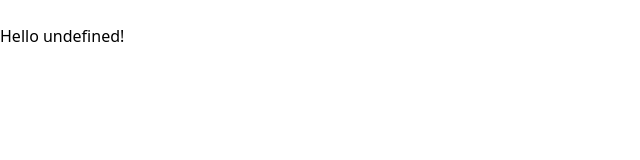
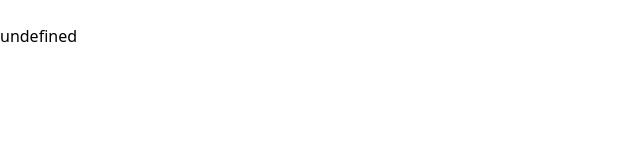
Before and after one commit to Nilsaap/Skyblock, a SvelteKit app: page / in a window 1280 px wide. Shown: the top 160 px of the page, without its empty margins (0-640 px from the left). Built offline with nearby package versions, Linux system fonts and the light colour scheme.

Commit message:
Tryed to get ID api fetch working, didn't work.

```diff
--- a/src/routes/+layout.ts
+++ b/src/routes/+layout.ts
@@ -1 +1,2 @@
 export const prerender = true;
+export const csr = true;
--- a/src/routes/+page.svelte
+++ b/src/routes/+page.svelte
@@ -1,10 +1,39 @@
 <script lang="ts">
-	let name: any;
+    import { onMount } from 'svelte';
+  import { debug } from 'svelte/internal';
+	let username: any;
+    let playerData: any;
+    let playerId: any;
+    let time: number;
+    let ashconEndpoint: string = "https://api.ashcon.app/mojang/v2/user/";
 
-    function updateName(e:any){
-        name = e.target.value;
+	onMount(() => {
+		time = Date.now();
+        console.log(time);
+	});
+    function updateUsername(e:any){
+        username = e.target.value;
+        getPlayerData();
+
+    }
+
+    async function getPlayerData(){
+        if(fetch("https://api.ashcon.app/mojang/v2/user/"+username) != null){
+            const apiOutput = await fetch("https://api.ashcon.app/mojang/v2/user/"+username);
+            playerData = apiOutput.json();
+        }
+    }
+
+    function setID(){
+        playerId = playerData.value.uuid;
+        console.log(playerData.value)
     }
 </script>
 
-<input type="text" on:input={updateName}/>
-<p>Hello {name}!</p>
+<div class="grid grid-cols-1 grid-rows-3">
+    <input type="text" on:input={updateUsername} on:change={getPlayerData}/>
+
+    <button on:click={setID} class=""></button>
+
+    <h1>{playerId}</h1>
+</div>
```
